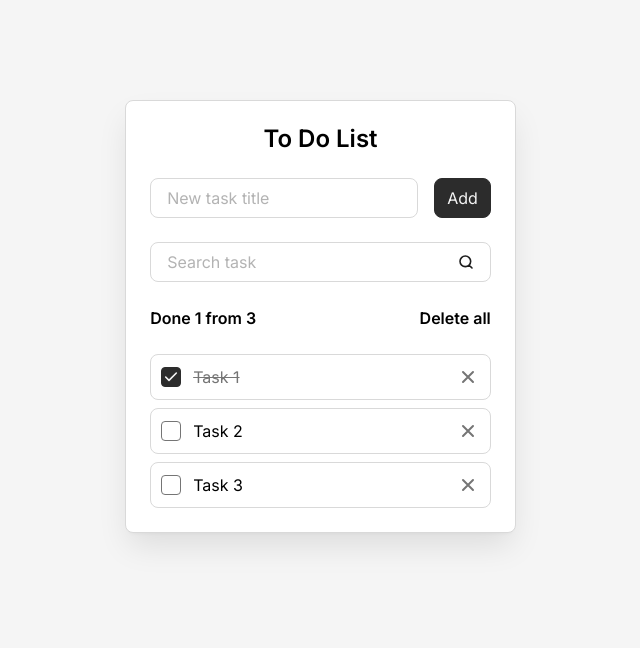
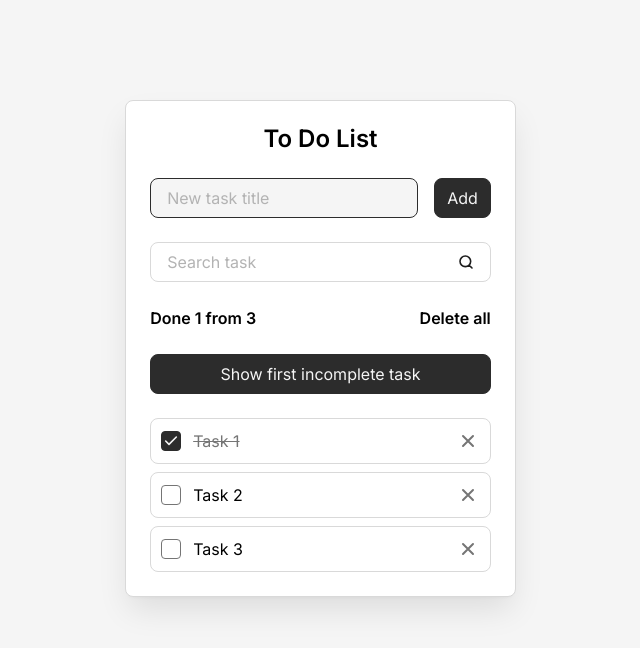
Before and after one commit to andrabra/todo-react, a React (Vite) app: page / in a window 1280 px wide. Shown: the top 648 px of the page, without its empty margins (312-952 px from the left). Built offline with nearby package versions, Linux system fonts and the light colour scheme.

Commit message:
Добавил автофокус на поле ввода названия новой задачи, использовал useRef, для скролла к первой незавершенной задаче

```diff
--- a/src/components/AddTaskForm.jsx
+++ b/src/components/AddTaskForm.jsx
@@ -2,7 +2,7 @@ import Button from './Button';
 import Field from './Field';
 
 export const AddTaskForm = (props) => {
-  const { addTask, newTaskTitle, setNewTaskTitle } = props;
+  const { addTask, newTaskTitle, setNewTaskTitle, newTaskInputRef } = props;
 
   const onSubmit = (e) => {
     e.preventDefault();
@@ -19,6 +19,7 @@ export const AddTaskForm = (props) => {
         className='todo__field'
         id='new-task'
         label='New task title'
+        ref={newTaskInputRef}
         value={newTaskTitle}
         onInput={handleInputChange}
       />
--- a/src/components/Button.jsx
+++ b/src/components/Button.jsx
@@ -1,9 +1,9 @@
 import React from 'react';
 
 export default function Button(props) {
-  const { className = '', type = 'button', children } = props;
+  const { className = '', type = 'button', children, onClick } = props;
   return (
-    <button className={`button ${className}`} type={type}>
+    <button className={`button ${className}`} type={type} onClick={onClick}>
       {children}
     </button>
   );
--- a/src/components/Field.jsx
+++ b/src/components/Field.jsx
@@ -1,7 +1,16 @@
 import React from 'react';
 
 export default function Field(props) {
-  const { className = '', id, label, type = 'text', onInput, value } = props;
+  const {
+    className = '',
+    id,
+    label,
+    type = 'text',
+    onInput,
+    value,
+    ref,
+  } = props;
+
   return (
     <div className={`field ${className}`}>
       <label className='field__label' htmlFor={id}>
@@ -15,6 +24,7 @@ export default function Field(props) {
         autoComplete='off'
         type={type}
         value={value}
+        ref={ref}
       />
     </div>
   );
--- a/src/components/Todo.jsx
+++ b/src/components/Todo.jsx
@@ -1,8 +1,9 @@
-import React, { useState, useEffect } from 'react';
+import { useState, useEffect, useRef } from 'react';
 import { AddTaskForm } from './AddTaskForm.jsx';
 import { SearchTaskForm } from './SearchTaskForm.jsx';
 import TodoInfo from './TodoInfo.jsx';
 import TodoList from './TodoList.jsx';
+import Button from './Button';
 
 const Todo = () => {
   const [tasks, setTasks] = useState(() => {
@@ -18,9 +19,13 @@ const Todo = () => {
       { id: '3', title: 'Task 3', isDone: false },
     ];
   });
-
   const [newTaskTitle, setNewTaskTitle] = useState('');
   const [searchQuery, setSearchQuery] = useState('');
+
+  const newTaskInputRef = useRef(null);
+  const firstIncompleteTaskRef = useRef(null);
+
+  const firstIncompleteTaskId = tasks.find((task) => !task.isDone)?.id;
 
   const deleteAllTasks = () => {
     const isConfirmed = confirm('Are you sure?');
@@ -54,8 +59,13 @@ const Todo = () => {
       setTasks([...tasks, newTask]);
       setNewTaskTitle('');
       setSearchQuery('');
+      newTaskInputRef.current.focus();
     }
   };
+
+  useEffect(() => {
+    newTaskInputRef.current.focus();
+  }, []);
 
   useEffect(() => {
     localStorage.setItem('tasks', JSON.stringify(tasks));
@@ -76,6 +86,7 @@ const Todo = () => {
         addTask={addTask}
         newTaskTitle={newTaskTitle}
         setNewTaskTitle={setNewTaskTitle}
+        newTaskInputRef={newTaskInputRef}
       />
       <SearchTaskForm
         searchQuery={searchQuery}
@@ -86,9 +97,22 @@ const Todo = () => {
         done={tasks.filter((task) => task.isDone).length}
         onDeleteAllButtonClick={deleteAllTasks}
       />
+      {firstIncompleteTaskId && (
+        <Button
+          onClick={() =>
+            firstIncompleteTaskRef?.current?.scrollIntoView({
+              behavior: 'smooth',
+            })
+          }
+        >
+          Show first incomplete task
+        </Button>
+      )}
       <TodoList
         tasks={tasks}
         filteredTasks={filteredTasks}
+        firstIncompleteTaskId={firstIncompleteTaskId}
+        firstIncompleteTaskRef={firstIncompleteTaskRef}
         onDeleteTaskButtonClick={deleteTask}
         onTaskCompleteChange={toggleTaskComplete}
       />
--- a/src/components/TodoItem.jsx
+++ b/src/components/TodoItem.jsx
@@ -4,12 +4,13 @@ const TodoItem = (props) => {
     id,
     title,
     isDone,
+    ref,
     onDeleteTaskButtonClick,
     onTaskCompleteChange,
   } = props;
 
   return (
-    <li className={`todo-item ${className}`}>
+    <li className={`todo-item ${className}`} ref={ref}>
       <input
         onChange={(e) => onTaskCompleteChange(id, e.target.checked)}
         className='todo-item__checkbox'
--- a/src/components/TodoList.jsx
+++ b/src/components/TodoList.jsx
@@ -3,9 +3,11 @@ import TodoItem from './TodoItem.jsx';
 const TodoList = (props) => {
   const {
     tasks = [],
+    filteredTasks,
+    firstIncompleteTaskId,
+    firstIncompleteTaskRef,
     onDeleteTaskButtonClick,
     onTaskCompleteChange,
-    filteredTasks,
   } = props;
 
   const hasTasks = tasks.length > 0;
@@ -28,6 +30,9 @@ const TodoList = (props) => {
           key={task.id}
           title={task.title}
           isDone={task.isDone}
+          ref={
+            task.id === firstIncompleteTaskId ? firstIncompleteTaskRef : null
+          }
           onDeleteTaskButtonClick={onDeleteTaskButtonClick}
           onTaskCompleteChange={onTaskCompleteChange}
         />
```
